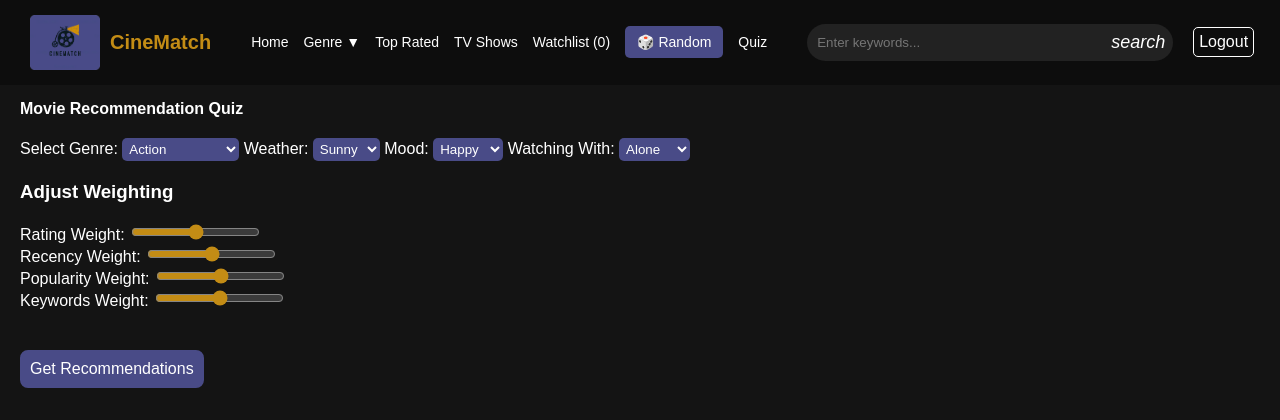
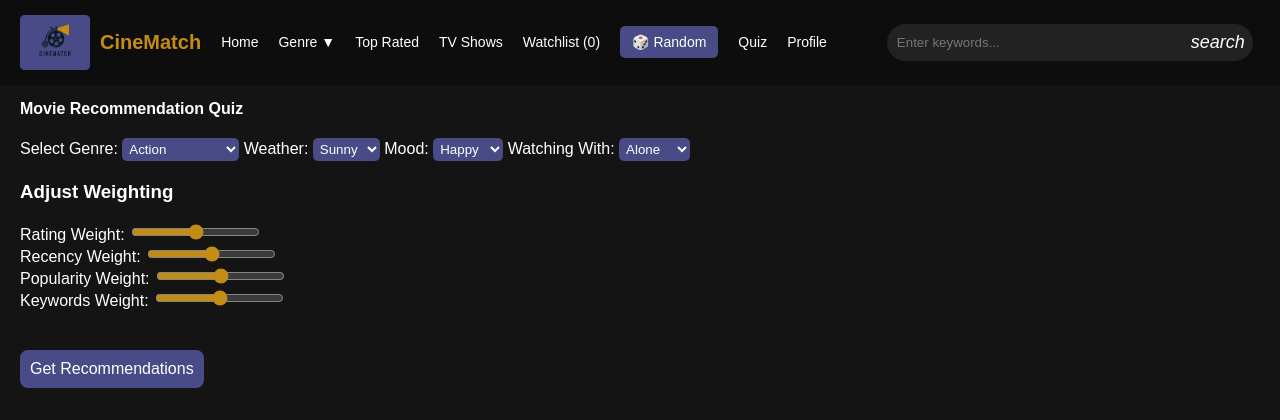
Before and after one commit to a-aima0/CineMatch, a PHP site: page /quiz.php in a window 1280 px wide. Shown: the top 420 px of the page. Run offline with PHP 8.4, Linux system fonts and the light colour scheme; the visitor is signed in with stand-in values (Sample User, id 1); data that the repository does not hold is empty.

Commit message:
profile page user data retrieved from database

```diff
--- a/header.php
+++ b/header.php
@@ -15,17 +15,18 @@
             <li><a href="watchlist.php">Watchlist <span id="watchlist-count">(0)</span></a></li>
             <li><a href="#" id="random-button">🎲 Random</a></li>
             <li><a href="quiz.php">Quiz</a></li>
+            <li><a href="profile.php">Profile</a></li>
 
 
 
         </ul>
     </nav>
-    <div class="search-bar">
+    <div class="search-bar" >
         <input type="text" id="search-input" placeholder="Enter keywords...">
         <button id="search-button"><i class="material-icons">search</i></button>
 
     </div>
-    <div class="logout-button"  style="float:right;">
-        <a href="logout.php">Logout</a>
-    </div>
+<!--    <div class="logout-button"  style="float:right;">-->
+<!--        <a href="logout.php">Logout</a>-->
+<!--    </div>-->
 </header>
--- a/style.css
+++ b/style.css
@@ -19,7 +19,7 @@ header {
     display: flex;
     justify-content: flex-start;
     align-items: center;
-    padding: 15px 30px;
+    padding: 15px 20px;
     overflow: hidden;
     background: black;
     z-index: 1000;
@@ -35,7 +35,7 @@ header {
 nav ul {
     list-style: none;
     display: flex;
-    gap: 15px;
+    gap: 20px;
 }
 
 nav a {
@@ -45,12 +45,10 @@ nav a {
 }
 
 .logout-button{
-    margin-left: 20px;
+    margin-left: 10px;
     border: 1px white solid;
     border-radius: 5px;
     padding: 5px;
-
-
 }
 
 /*logout button*/
@@ -58,13 +56,13 @@ nav a {
     text-decoration: none;
     color: white;
     font-size: 16px;
-    text-align: right;
+    text-align: center;
 
 }
 .logout-button a:hover{
     color: white;
     font-size: 16px;
-    padding: 5px;
+
     font-weight: bold;
 
 }
@@ -77,7 +75,7 @@ nav a {
     background: #222;
     border-radius: 30px;
     padding: 2px;
-    margin-left: 40px;
+    margin-left: 60px;
 }
 
 .search-bar input {
@@ -212,6 +210,10 @@ nav a {
     transform: scale(0.9);
 }
 
+ul {
+
+    padding-inline-start: 20px;
+}
 /* Movie Card */
 .movie-card {
     background-color: #181818;
```
Also changed, not shown: profile.php (added, +70 -0 lines).
